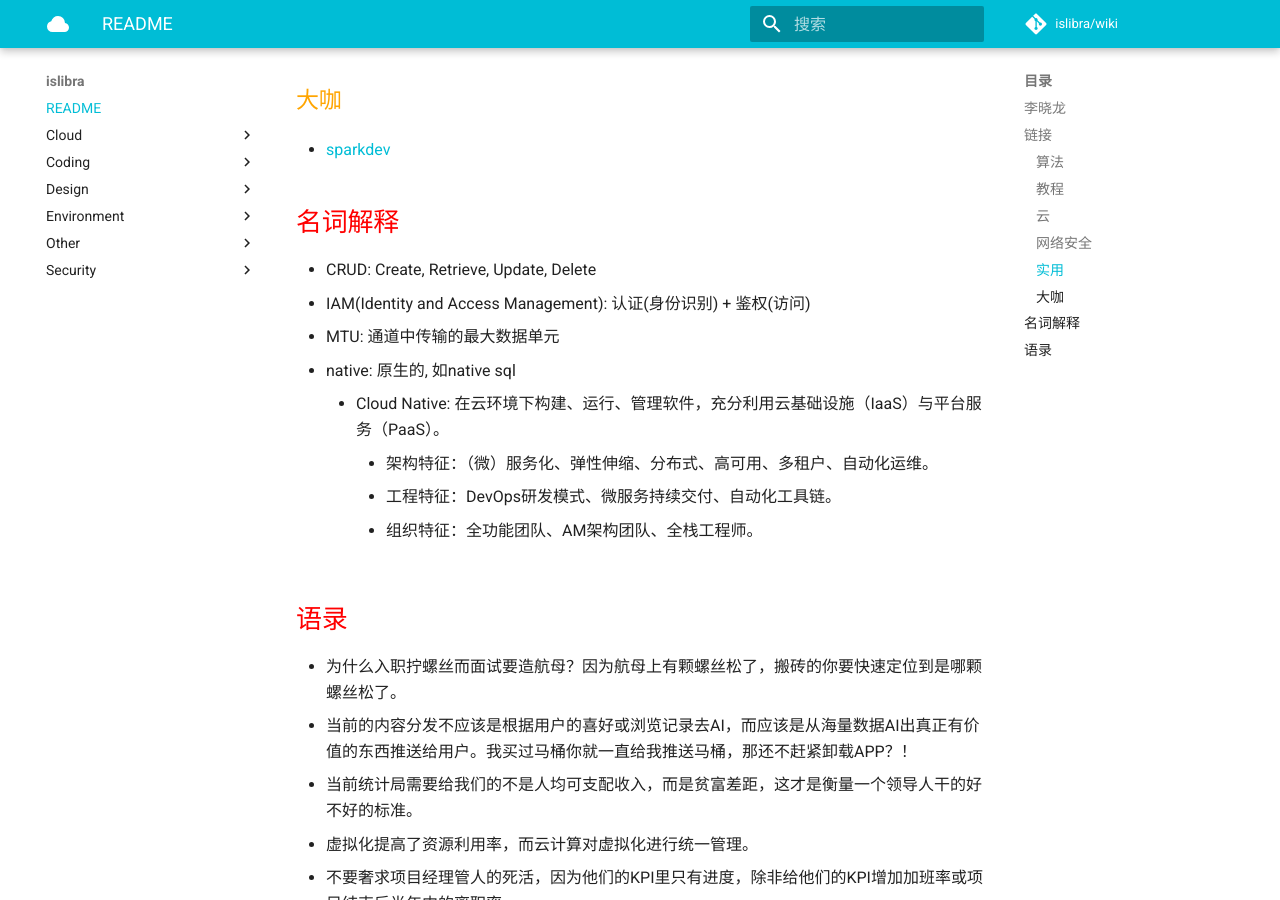
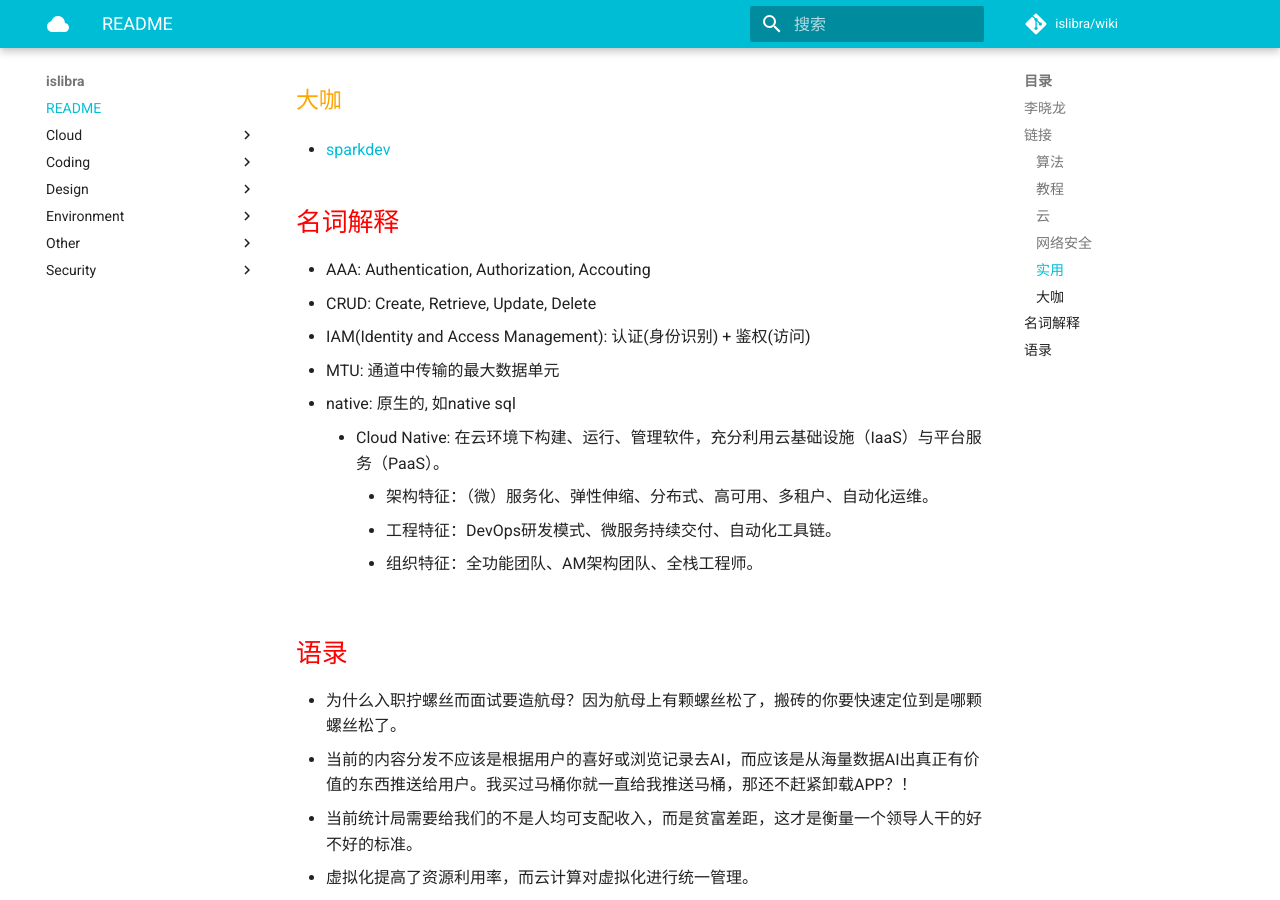
Before and after one commit to islibra/wiki, an MkDocs documentation site: the page built from docs/README.md, in a window 1280 px wide and 900 px high, scrolled down 1714 px. Built offline with MkDocs 1.6.1 and Material for MkDocs 9.7.7, drawn with Linux system fonts in a browser that asks for light colours; comment, search, counter and statistics services are not loaded.

Commit message:
Update README.md

```diff
--- a/docs/README.md
+++ b/docs/README.md
@@ -61,6 +61,7 @@
 
 ## 名词解释
 
+- AAA: Authentication, Authorization, Accouting
 - CRUD: Create, Retrieve, Update, Delete
 - IAM(Identity and Access Management): 认证(身份识别) + 鉴权(访问)
 - MTU: 通道中传输的最大数据单元
```
